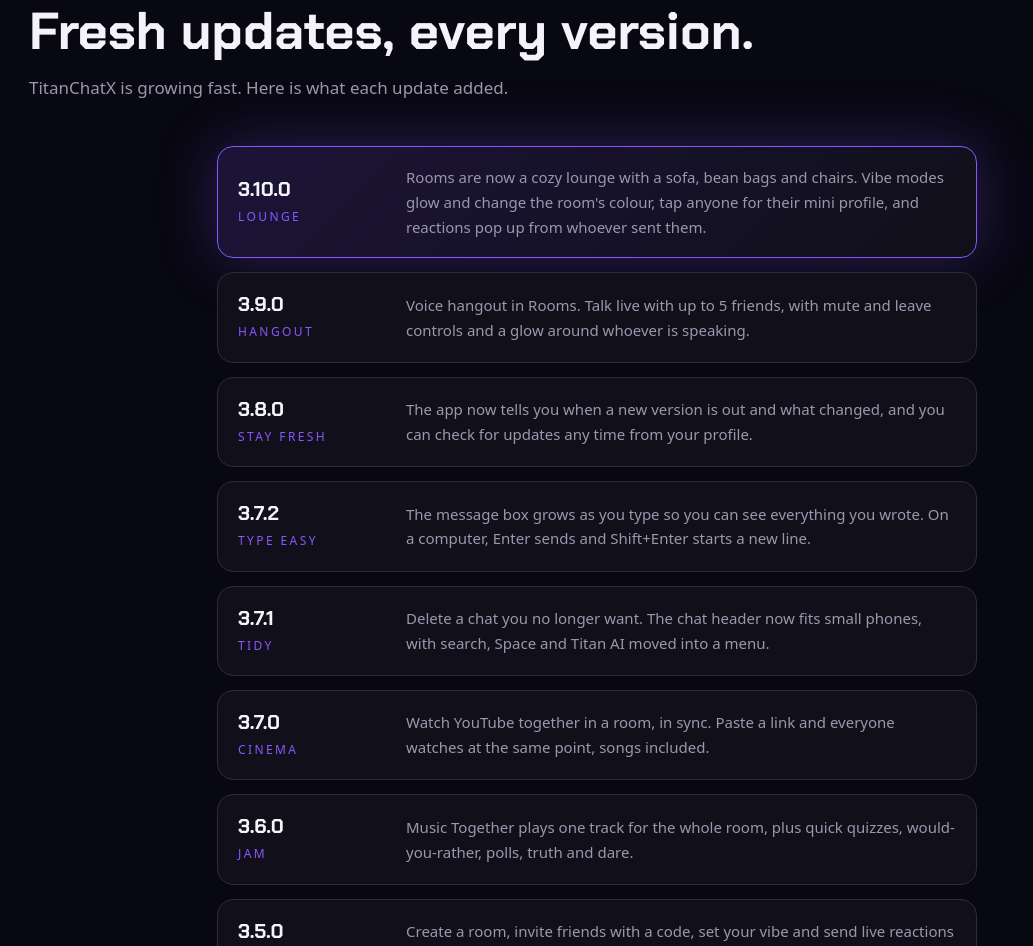
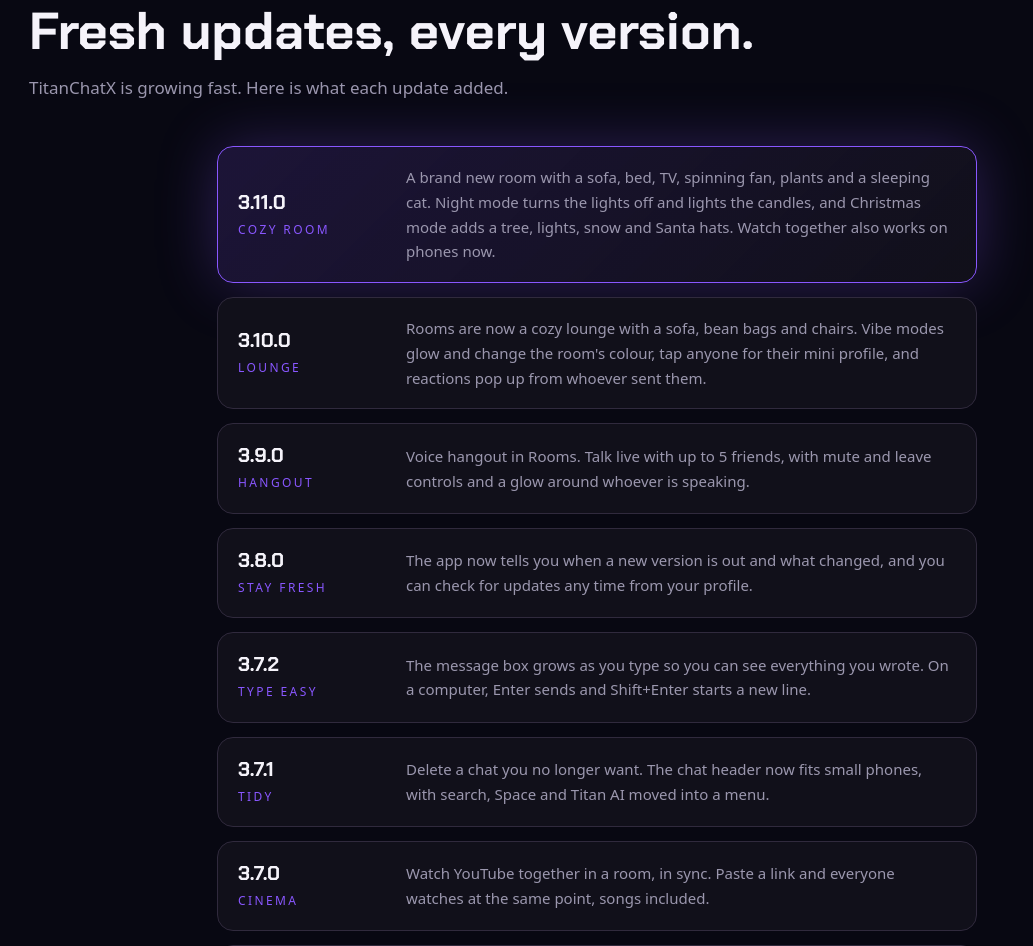
Before and after one commit to Devasena-K09/TitanChatX-Site, a plain HTML site: page index.html in a window 1280 px wide. Shown: the part 5994-6940 px from the top of the page, without its empty margins (43-1076 px from the left). Drawn offline with Linux system fonts and the light colour scheme; animation ran at ten frames a second.

Commit message:
Update index.html

```diff
--- a/index.html
+++ b/index.html
@@ -368,6 +368,7 @@
   <h2 class="sec rv" style="--i:1">Fresh updates, every version.</h2>
   <p class="sec-sub rv" style="--i:2">TitanChatX is growing fast. Here is what each update added.</p>
   <div class="rels">
+    <div class="rel rv" style="--i:0"><div class="rv-ver"><b>3.11.0</b><span>Cozy room</span></div><p>A brand new room with a sofa, bed, TV, spinning fan, plants and a sleeping cat. Night mode turns the lights off and lights the candles, and Christmas mode adds a tree, lights, snow and Santa hats. Watch together also works on phones now.</p></div>
     <div class="rel rv" style="--i:0"><div class="rv-ver"><b>3.10.0</b><span>Lounge</span></div><p>Rooms are now a cozy lounge with a sofa, bean bags and chairs. Vibe modes glow and change the room's colour, tap anyone for their mini profile, and reactions pop up from whoever sent them.</p></div>
     <div class="rel rv" style="--i:0"><div class="rv-ver"><b>3.9.0</b><span>Hangout</span></div><p>Voice hangout in Rooms. Talk live with up to 5 friends, with mute and leave controls and a glow around whoever is speaking.</p></div>
     <div class="rel rv" style="--i:0"><div class="rv-ver"><b>3.8.0</b><span>Stay fresh</span></div><p>The app now tells you when a new version is out and what changed, and you can check for updates any time from your profile.</p></div>
```
